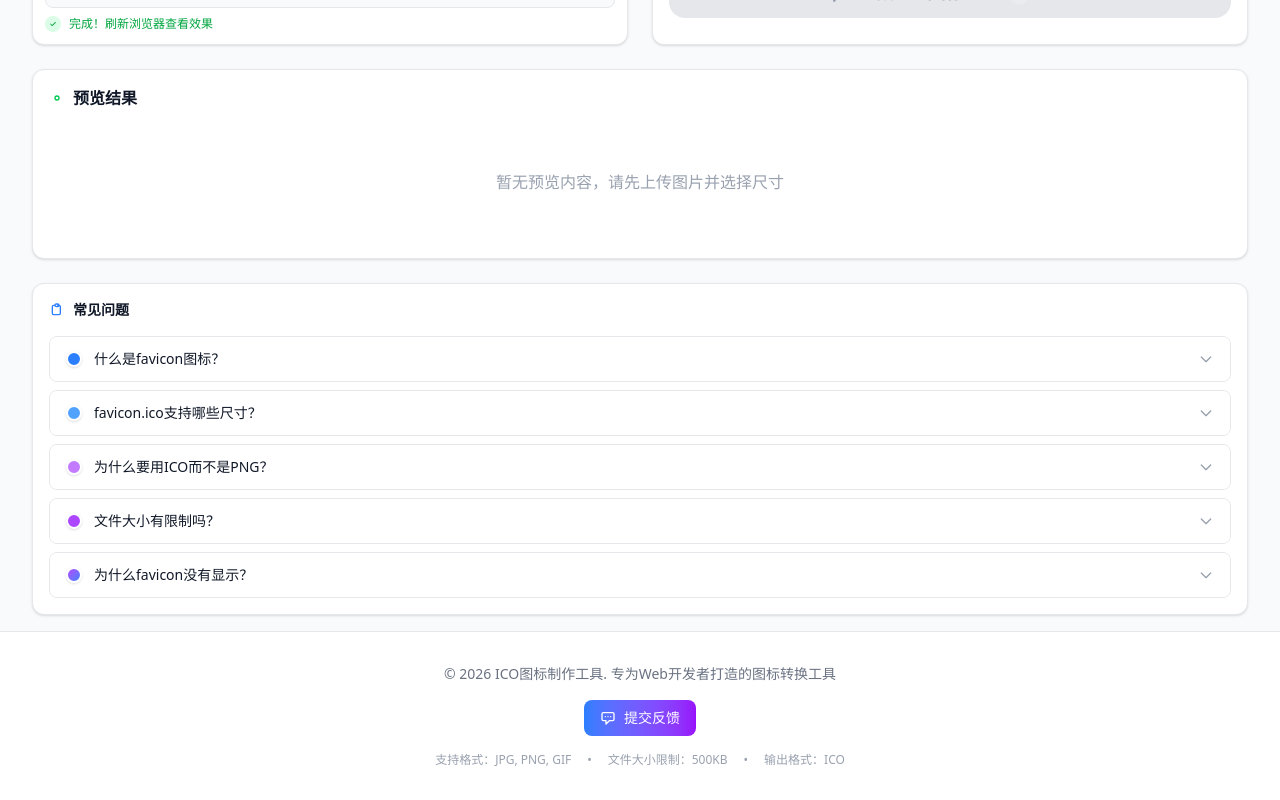
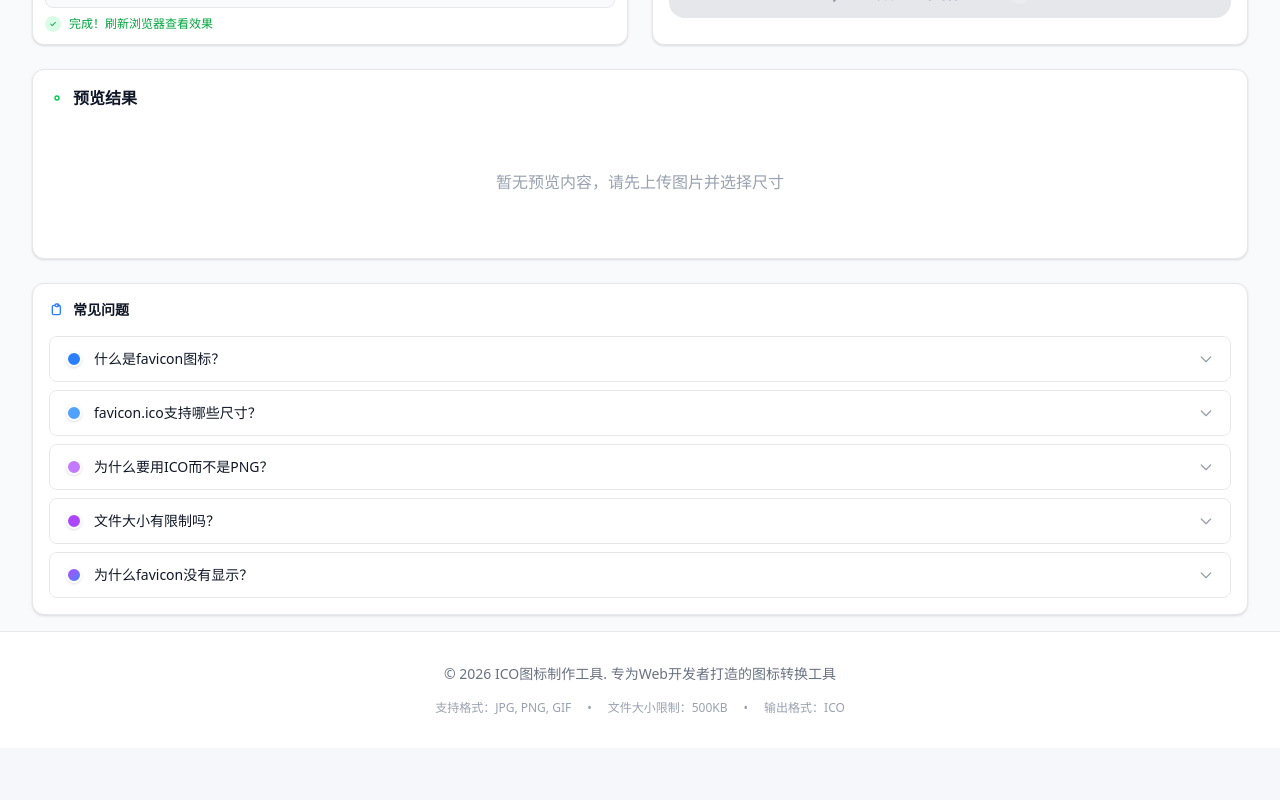
Before and after one commit to arpshe11/bitechong, a React (Vite) app: page / in a window 1280 px wide. Shown: the part 534-1334 px from the top of the page. After the commit the page ends 1282 px from the top, so only its background shows below. Built offline with nearby package versions, Linux system fonts and the light colour scheme.

Commit message:
fix: 隐藏底部提交反馈按钮

```diff
--- a/src/App.tsx
+++ b/src/App.tsx
@@ -390,17 +390,6 @@ function App() {
             <p className="text-sm text-gray-500">
               © 2026 ICO图标制作工具. 专为Web开发者打造的图标转换工具
             </p>
-            <div className="mt-4 flex items-center justify-center space-x-4">
-              <button
-                onClick={() => setShowFeedback(true)}
-                className="inline-flex items-center px-4 py-2 bg-gradient-to-r from-blue-500 to-purple-600 text-white text-sm font-medium rounded-lg hover:from-blue-600 hover:to-purple-700 transition-all transform hover:scale-105"
-              >
-                <svg className="w-4 h-4 mr-2" fill="none" stroke="currentColor" viewBox="0 0 24 24">
-                  <path strokeLinecap="round" strokeLinejoin="round" strokeWidth={2} d="M8 10h.01M12 10h.01M16 10h.01M9 16H5a2 2 0 01-2-2V6a2 2 0 012-2h14a2 2 0 012 2v8a2 2 0 01-2 2h-5l-5 5v-5z" />
-                </svg>
-                提交反馈
-              </button>
-            </div>
             <div className="mt-4 flex items-center justify-center space-x-4 text-xs text-gray-400">
               <span>支持格式：JPG, PNG, GIF</span>
               <span>•</span>
```
